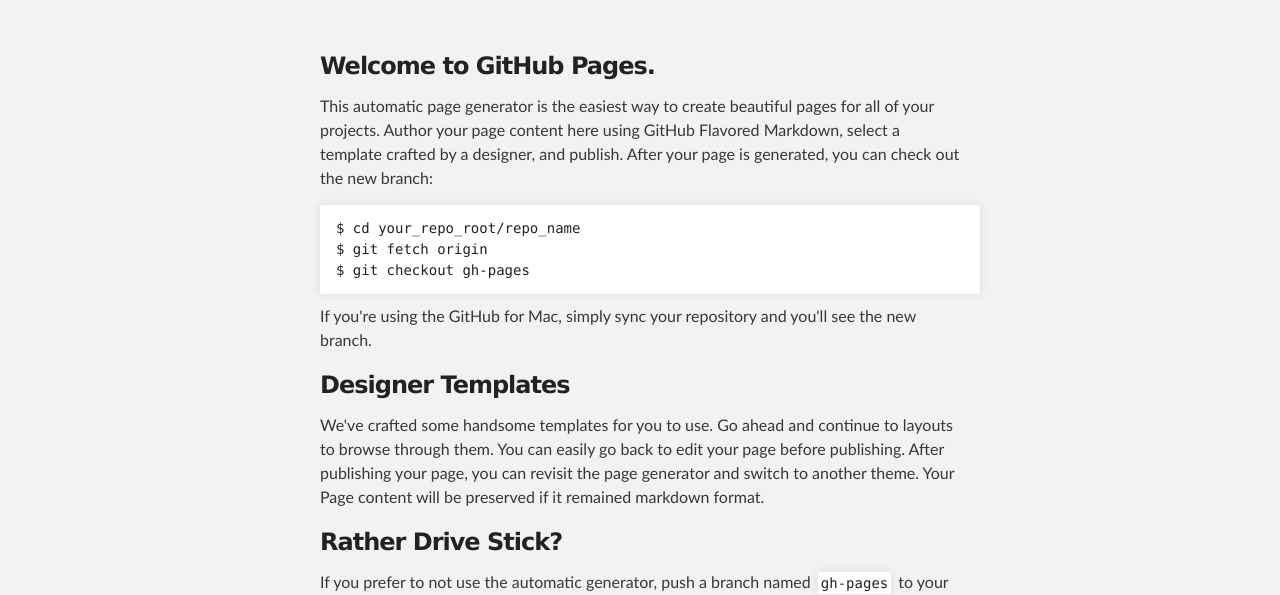
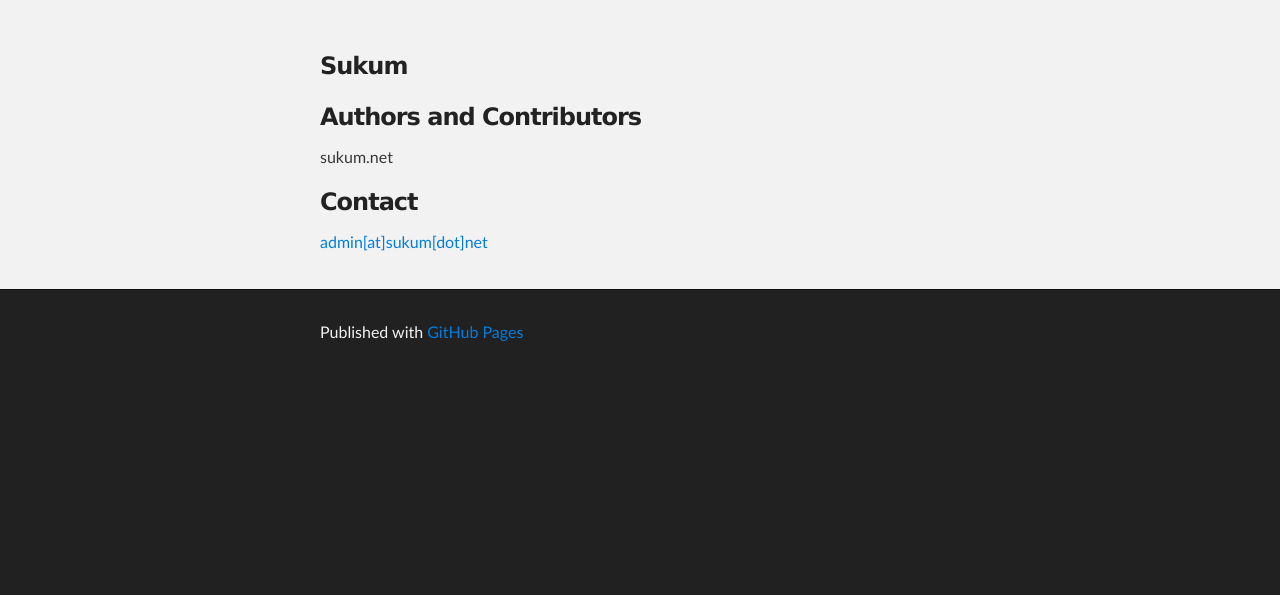
Before and after one commit to sukum/sukum.github.com, a plain HTML site: page index.html in a window 1280 px wide. Shown: the part 212-807 px from the top of the page. Drawn offline with Linux system fonts and the light colour scheme.

Commit message:
Update index.html

```diff
--- a/index.html
+++ b/index.html
@@ -27,32 +27,18 @@
     <!-- MAIN CONTENT -->
     <div id="main_content_wrap" class="outer">
       <section id="main_content" class="inner">
-        <h3>Welcome to GitHub Pages.</h3>
+        <h3>Sukum</h3>
 
-<p>This automatic page generator is the easiest way to create beautiful pages for all of your projects. Author your page content here using GitHub Flavored Markdown, select a template crafted by a designer, and publish. After your page is generated, you can check out the new branch:</p>
+<p></p>
 
-<pre><code>$ cd your_repo_root/repo_name
-$ git fetch origin
-$ git checkout gh-pages
-</code></pre>
-
-<p>If you're using the GitHub for Mac, simply sync your repository and you'll see the new branch.</p>
-
-<h3>Designer Templates</h3>
-
-<p>We've crafted some handsome templates for you to use. Go ahead and continue to layouts to browse through them. You can easily go back to edit your page before publishing. After publishing your page, you can revisit the page generator and switch to another theme. Your Page content will be preserved if it remained markdown format.</p>
-
-<h3>Rather Drive Stick?</h3>
-
-<p>If you prefer to not use the automatic generator, push a branch named <code>gh-pages</code> to your repository to create a page manually. In addition to supporting regular HTML content, GitHub Pages support Jekyll, a simple, blog aware static site generator written by our own Tom Preston-Werner. Jekyll makes it easy to create site-wide headers and footers without having to copy them across every page. It also offers intelligent blog support and other advanced templating features.</p>
 
 <h3>Authors and Contributors</h3>
 
-<p>You can <a href="https://github.com/blog/821" class="user-mention">@mention</a> a GitHub username to generate a link to their profile. The resulting <code>&lt;a&gt;</code> element will link to the contributor's GitHub Profile. For example: In 2007, Chris Wanstrath (<a href="https://github.com/defunkt" class="user-mention">@defunkt</a>), PJ Hyett (<a href="https://github.com/pjhyett" class="user-mention">@pjhyett</a>), and Tom Preston-Werner (<a href="https://github.com/mojombo" class="user-mention">@mojombo</a>) founded GitHub.</p>
+<p>sukum.net</p>
 
-<h3>Support or Contact</h3>
+<h3>Contact</h3>
 
-<p>Having trouble with Pages? Check out the documentation at <a href="http://help.github.com/pages">http://help.github.com/pages</a> or contact <a href="mailto:support@github.com">support@github.com</a> and we’ll help you sort it out.</p>
+<p><a href="mailto:admin[at]sukum[dot]net">admin[at]sukum[dot]net</a></p>
       </section>
     </div>
 
```
